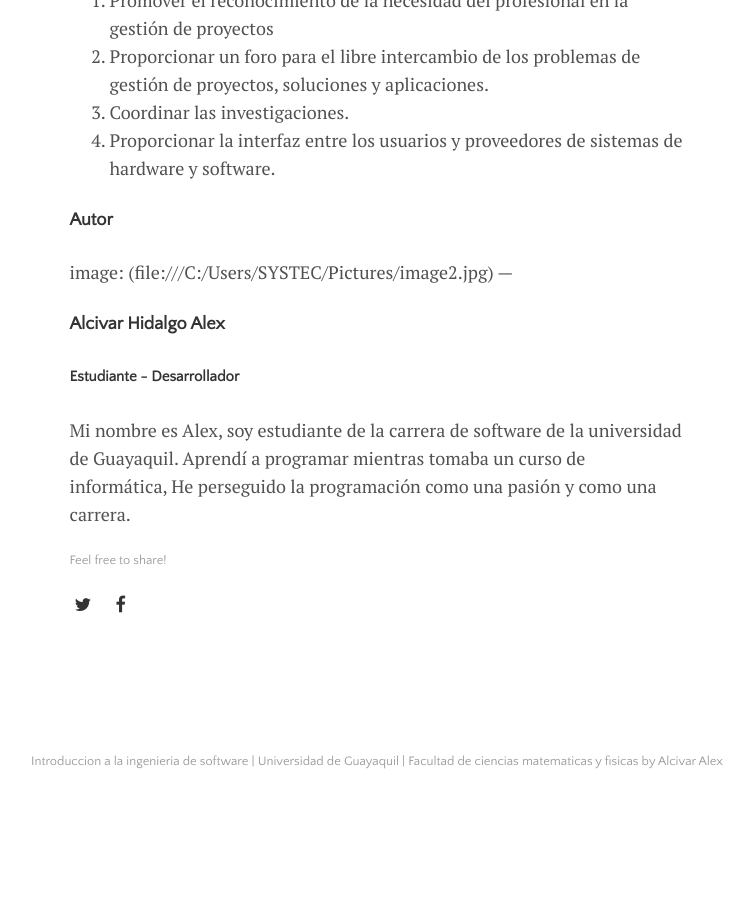
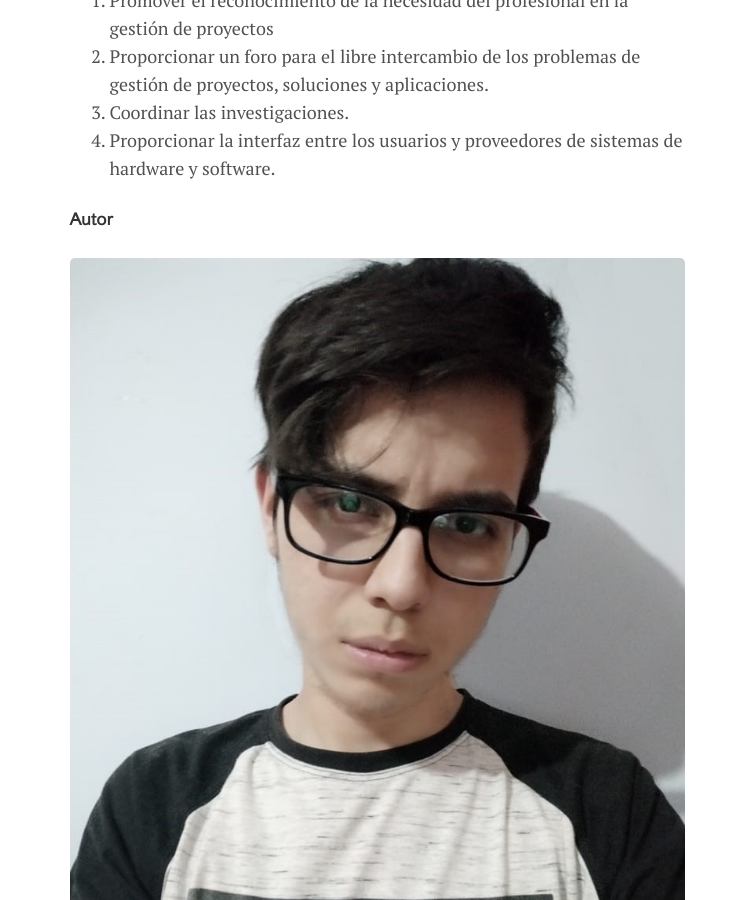
Before and after one commit to Junnlex/Trabajo, a Jekyll site: the page built from _posts/2020-01-01-Introduccion-a-la-ingenieria-de-software.md, in a window 1280 px wide and 900 px high, scrolled down 13495 px. Shown: the whole window, without its empty margins (263-1017 px from the left). Built offline with Jekyll 4.4.1, drawn with Linux system fonts in a browser that asks for light colours; before the commit the page ends 14302 px from its top, so only the background shows below that.

Commit message:
Update 2020-01-01-Introduccion-a-la-ingenieria-de-software.md

```diff
--- a/_posts/2020-01-01-Introduccion-a-la-ingenieria-de-software.md
+++ b/_posts/2020-01-01-Introduccion-a-la-ingenieria-de-software.md
@@ -264,8 +264,7 @@ En 1975 la PMI describe sus objetivos tales como:
 4.	Proporcionar la interfaz entre los usuarios y proveedores de sistemas de hardware y software.
 
 #### Autor
-image: (file:///C:/Users/SYSTEC/Pictures/image2.jpg)
----
+![In a single picture](https://raw.githubusercontent.com/Junnlex/Trabajo/master/assets/img/image2.jpg)
 #### Alcivar Hidalgo Alex
 ##### Estudiante - Desarrollador
 Mi nombre es Alex, soy estudiante de la carrera de software de la universidad de Guayaquil. Aprendí a programar mientras tomaba un curso de informática, He perseguido la programación como una pasión y como una carrera.
```
